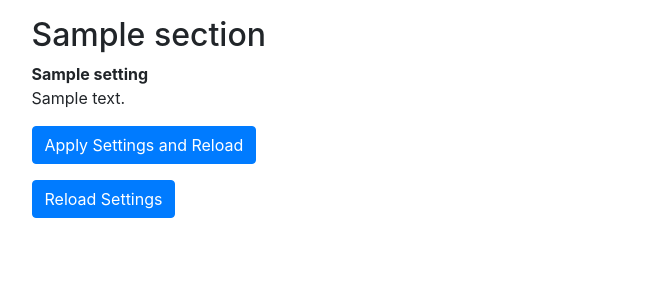
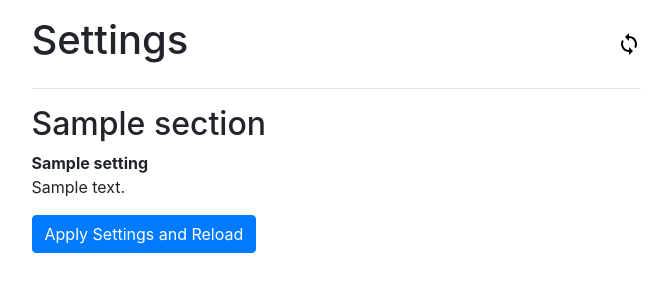
Before and after one commit to MattiaPeiretti/TVG, a Flask app: template project/GUI/templates/settings.html in a window 1280 px wide. Shown: the part 56-356 px from the top of the page, without its empty margins (304-972 px from the left). Run offline with Flask 2, Linux system fonts and the light colour scheme; the template is opened without the code that fills it: most values are stand-ins (such as "Sample title", 1, 10 or a date in 2020); some libraries are stand-ins or nearby versions.

Commit message:
📦 Added reload button and copy setting id button

```diff
--- a/project/GUI/templates/settings.html
+++ b/project/GUI/templates/settings.html
@@ -7,12 +7,53 @@ Settings
     select {
         max-width: 30rem;
     }
+
+    .no-button-styles, .no-button-styles:focus {
+        background: none;
+        color: inherit;
+        border: none;
+        padding: 0;
+        font: inherit;
+        cursor: pointer;
+        outline: inherit;
+    }
+
+    .copy-setting-id {
+        float: left;
+        padding-right: 4px;
+        margin-left: -28px;
+        line-height: 1;
+        display: none;
+    }
+
+    .settings-title{
+        cursor: pointer;
+    }
+    .settings-title:hover > .copy-setting-id {
+        display: block;
+    }
 </style>
 <div class="containter p-3">
     <div class="row">
         <div class="col-lg-3"></div>
         <div class="col-lg-6">
+            <div  style="display: flex; align-items: center; justify-content: space-between; ">
+                <h1>Settings</h1>
+                <form action="/reload-settings" method="post" style="margin: 0!important;">
+                    <button title="Reload the settings file and update screen." class="no-button-styles" name="forwardBtn" type="submit" style=>
+                        <svg xmlns="http://www.w3.org/2000/svg" height="24px" viewBox="0 0 24 24" width="24px" fill="#000000"><path d="M.01 0h24v24h-24V0z" fill="none"/><path d="M12 4V1L8 5l4 4V6c3.31 0 6 2.69 6 6 0 1.01-.25 1.97-.7 2.8l1.46 1.46C19.54 15.03 20 13.57 20 12c0-4.42-3.58-8-8-8zm0 14c-3.31 0-6-2.69-6-6 0-1.01.25-1.97.7-2.8L5.24 7.74C4.46 8.97 4 10.43 4 12c0 4.42 3.58 8 8 8v3l4-4-4-4v3z"/></svg>
+                    </button>
+                </form>
+            </div>
 
+         <hr>
+        </div>
+        <div class="col-lg-3"></div>
+
+    </div>
+    <div class="row">
+        <div class="col-lg-3"></div>
+        <div class="col-lg-6">
             <!-- Settings form -->
             <form action="/settings" method="POST">
 
@@ -20,14 +61,21 @@ Settings
 
                 <section>
                     <!-- Section title -->
-                    <h2>{{ section.sectionName }}</h2>
+                    <h2>
+                        {{ section.sectionName }}
+                    </h2>
 
                     <!-- Section settings -->
                     {% for setting in section.sectionSettings %}
                         <!-- Setting -->
                         <div class="setting form-group">
                             <!-- Setting title -->
-                            <strong><span>{{ setting.title }}</span></strong>
+                            <strong><span class="settings-title">
+                                <p onclick="copyToClipboard( '{{ setting.id }}' )" class="copy-setting-id" title="Copy settings id name">
+                                    <svg xmlns="http://www.w3.org/2000/svg" height="24px" viewBox="0 0 24 24" width="24px" fill="#000000"><path d="M0 0h24v24H0V0z" fill="none"/><path d="M9.4 16.6L4.8 12l4.6-4.6L8 6l-6 6 6 6 1.4-1.4zm5.2 0l4.6-4.6-4.6-4.6L16 6l6 6-6 6-1.4-1.4z"/></svg>
+                                </p>
+                                {{ setting.title }}
+                            </span></strong>
 
                             <!-- Setting Description -->
                             {% if setting.description%}
@@ -65,12 +113,21 @@ Settings
                 <input class=" btn btn-primary" type="submit" value="Apply Settings and Reload">
 
             </form>
-            <form action="/reload-settings" method="post">
-                <button class=" btn btn-primary" name="forwardBtn" type="submit">Reload Settings</button>
-            </form>
+
 
         </div>
-        <div class="col-lg-3"></div>
+        <div class="col-lg-1">
+        </div>
+        <div class="col-lg-2"></div>
     </div>
 </div>
+<script>
+    function copyToClipboard(text) {
+        navigator.clipboard.writeText(text).then(function() {
+        console.log('Async: Copying to clipboard was successful!');
+        }, function(err) {
+        console.error('Async: Could not copy text: ', err);
+        });
+    }
+</script>
 {% endblock %}
```
